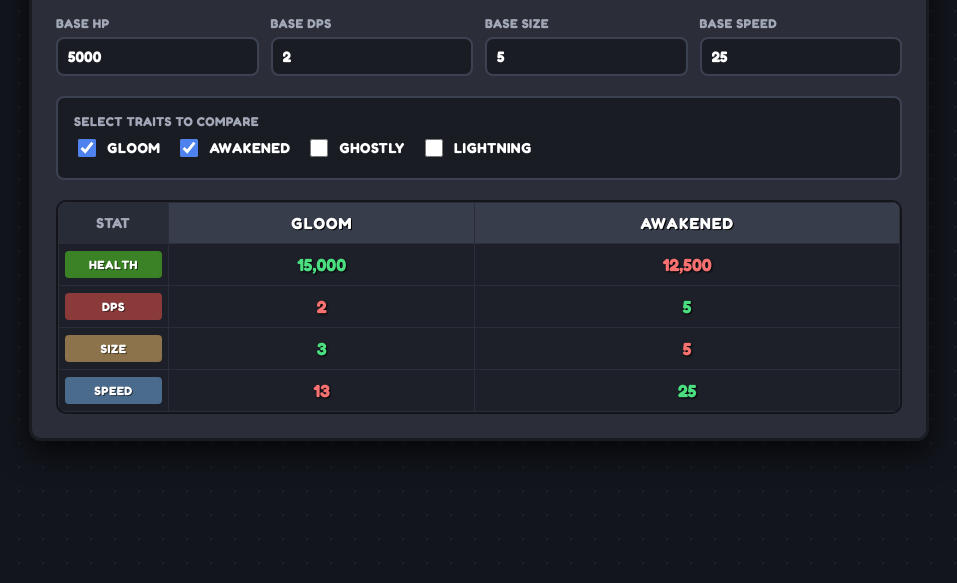
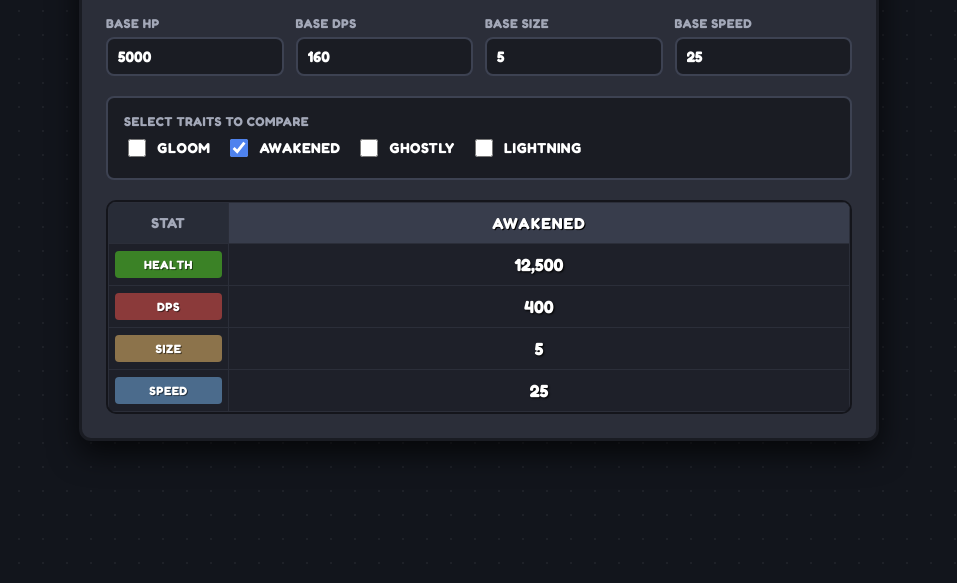
Before and after one commit to apheliat/Unique-trait-calculator, a plain HTML site: page index.html in a window 1280 px wide. Shown: the part 217-800 px from the top of the page, without its empty margins (161-1118 px from the left). Drawn offline with Linux system fonts and the light colour scheme.

Commit message:
Update index.html

```diff
--- a/index.html
+++ b/index.html
@@ -32,13 +32,8 @@
             border-radius: 12px;
             box-shadow: 0 12px 30px rgba(0, 0, 0, 0.7);
             width: 100%;
-            max-width: 900px;
+            max-width: 800px;
             padding: 24px;
-            transition: max-width 0.3s ease;
-        }
-
-        .hud-panel.single-mode {
-            max-width: 480px;
         }
 
         .hud-header {
@@ -54,9 +49,10 @@
             padding-bottom: 10px;
         }
 
+        /* Flexible Grid for Inputs */
         .input-grid {
             display: grid;
-            grid-template-columns: repeat(4, 1fr);
+            grid-template-columns: repeat(auto-fit, minmax(140px, 1fr));
             gap: 12px;
             margin-bottom: 20px;
         }
@@ -85,6 +81,7 @@
             font-weight: 700;
             outline: none;
             transition: border-color 0.2s;
+            width: 100%;
         }
 
         input:focus {
@@ -159,7 +156,7 @@
         }
 
         td.stat-tag-cell {
-            width: 110px;
+            width: 120px;
             padding: 6px;
         }
 
@@ -195,17 +192,11 @@
         .stat-val.worse {
             color: #f87171 !important; /* Red */
         }
-
-        @media (max-width: 600px) {
-            .input-grid {
-                grid-template-columns: 1fr 1fr;
-            }
-        }
     </style>
 </head>
 <body>
 
-<div class="hud-panel" id="main-panel">
+<div class="hud-panel">
     <div class="hud-header">TRAIT COMPARISON CALCULATOR</div>
 
     <!-- Base Inputs -->
@@ -216,7 +207,7 @@
         </div>
         <div class="input-group">
             <label>Base DPS</label>
-            <input type="number" id="dps" value="2" oninput="calculate()">
+            <input type="number" id="dps" value="160" oninput="calculate()">
         </div>
         <div class="input-group">
             <label>Base Size</label>
@@ -232,7 +223,7 @@
     <div class="trait-selection-container">
         <label>Select Traits to Compare</label>
         <div class="trait-checkboxes">
-            <label class="checkbox-label"><input type="checkbox" id="chk-gloom" checked onchange="calculate()"> Gloom</label>
+            <label class="checkbox-label"><input type="checkbox" id="chk-gloom" onchange="calculate()"> Gloom</label>
             <label class="checkbox-label"><input type="checkbox" id="chk-awakened" checked onchange="calculate()"> Awakened</label>
             <label class="checkbox-label"><input type="checkbox" id="chk-ghostly" onchange="calculate()"> Ghostly</label>
             <label class="checkbox-label"><input type="checkbox" id="chk-lightning" onchange="calculate()"> Lightning</label>
@@ -264,14 +255,6 @@ function calculate() {
     // Filter checked traits
     let selectedTraits = traitDefs.filter(t => document.getElementById(t.id).checked);
 
-    // Dynamic width adjustments for single trait view
-    const panel = document.getElementById('main-panel');
-    if (selectedTraits.length === 1) {
-        panel.classList.add('single-mode');
-    } else {
-        panel.classList.remove('single-mode');
-    }
-
     // Calculate modified stats for selected traits
     let traitData = selectedTraits.map(t => {
         let hp = baseHp;
@@ -292,6 +275,7 @@ function calculate() {
             speed *= 1.50;
             size -= 1;
         } else if (t.name === "Lightning") {
+            // Adjusted multiplier to match in-game 4.5x scaling
             dps *= 4.50;
         }
 
@@ -320,7 +304,6 @@ function calculate() {
         if (!isComparingTwo) return '';
 
         let higherIsBetter = true;
-        // For Size/Supply, lower size is typically better in-game
         if (statKey === 'size') higherIsBetter = false;
 
         const currentVal = isTraitA ? valA : valB;
```
